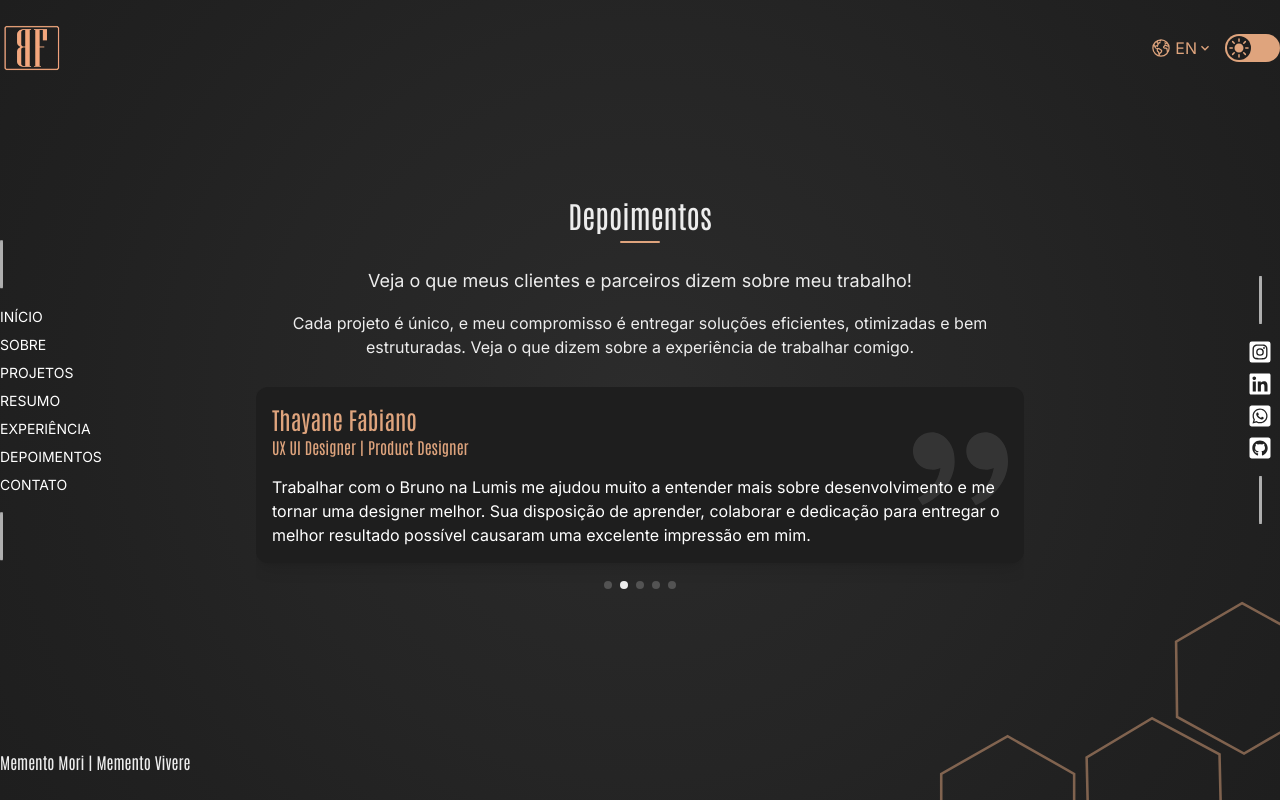
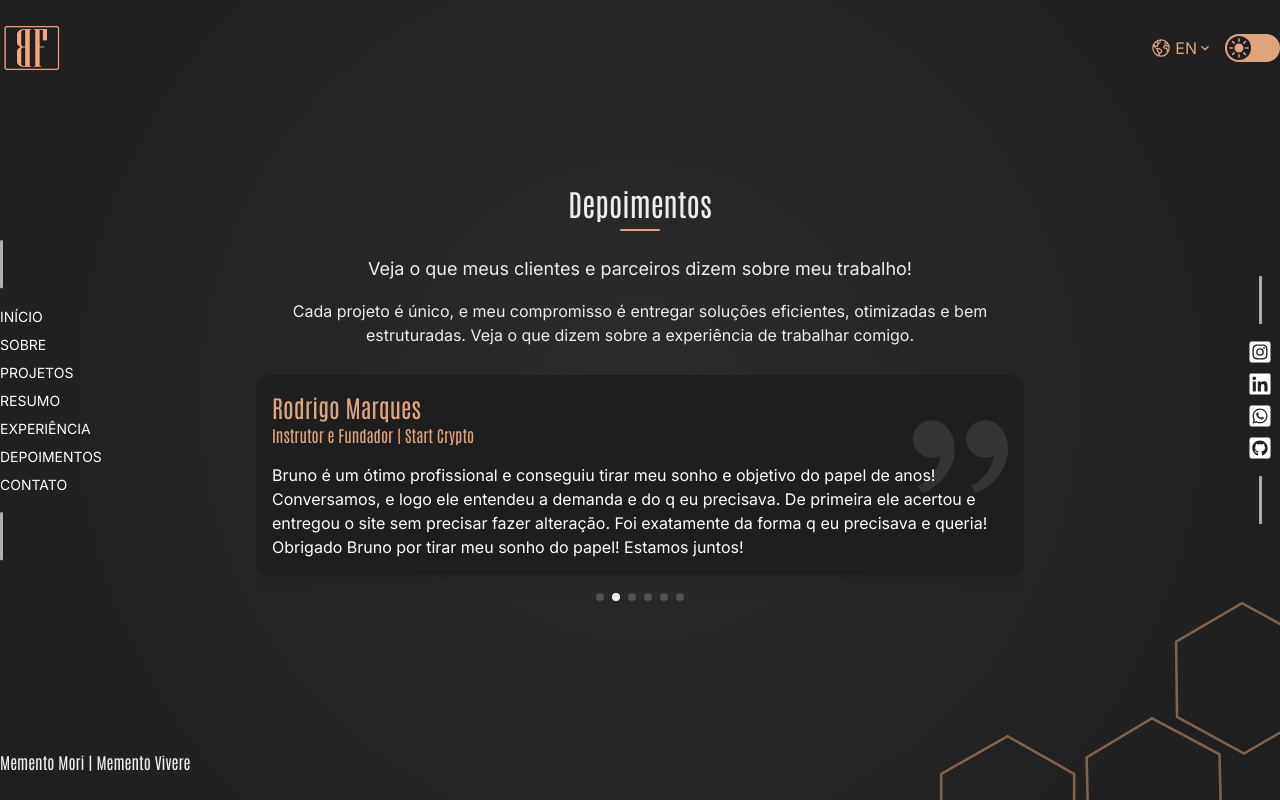
Before and after one commit to brunodkf/portfolio-v2-nextjs, a Next.js app: page /en/depoimentos in a window 1280 px wide. Built offline with nearby package versions, Linux system fonts and the light colour scheme.

Commit message:
update /adicionando depoimento do Rodrigo

```diff
--- a/app/[locale]/depoimentos/page.tsx
+++ b/app/[locale]/depoimentos/page.tsx
@@ -46,7 +46,7 @@ export default function Depoimentos() {
                 loop={true}
                 pagination={{ clickable: true }}
                 autoplay={{
-                    delay: 2000,
+                    delay: 4000,
                     disableOnInteraction: false,
                 }}
                 coverflowEffect={{
--- a/messages/en.json
+++ b/messages/en.json
@@ -75,6 +75,11 @@
         "Text": "Dear Bruno, thank you so much for developing my company's website. It is undoubtedly another dream come true for all of us. The website has been a success and extremely valuable."
       },
       {
+        "Name": "Rodrigo Marques",
+        "Position": "Instructor and Founder | Start Crypto",
+        "Text": "Bruno is a great professional and managed to make my dream and goal come true for years! We talked, and he quickly understood the demand and what I needed. He got it right the first time and delivered the website without having to make any changes. It was exactly what I needed and wanted! Thank you Bruno for making my dream come true! We are in this together!"
+      },
+      {
         "Name": "Thayane Fabiano",
         "Position": "UX UI Designer | Product Designer",
         "Text": "Working with Bruno at Lumis helped me a lot to understand more about development and become a better designer. His willingness to learn, collaborate, and dedication to delivering the best possible result left an excellent impression on me."
--- a/messages/pt.json
+++ b/messages/pt.json
@@ -75,6 +75,11 @@
         "Text": "Grande Bruno, muito obrigado por desenvolver o site da minha empresa. Com certeza é mais uma realização de um sonho pra todos nós. O site tem sido um sucesso e de grande valia."
       },
       {
+        "Name": "Rodrigo Marques",
+        "Position": "Instrutor e Fundador | Start Crypto",
+        "Text": "Bruno é um ótimo profissional e conseguiu tirar meu sonho e objetivo do papel de anos! Conversamos, e logo ele entendeu a demanda e do q eu precisava. De primeira ele acertou e entregou o site sem precisar fazer alteração. Foi exatamente da forma q eu precisava e queria! Obrigado Bruno por tirar meu sonho do papel! Estamos juntos!"
+      },
+      {
         "Name": "Thayane Fabiano",
         "Position": "UX UI Designer | Product Designer",
         "Text": "Trabalhar com o Bruno na Lumis me ajudou muito a entender mais sobre desenvolvimento e me tornar uma designer melhor. Sua disposição de aprender, colaborar e dedicação para entregar o melhor resultado possível causaram uma excelente impressão em mim."
```
